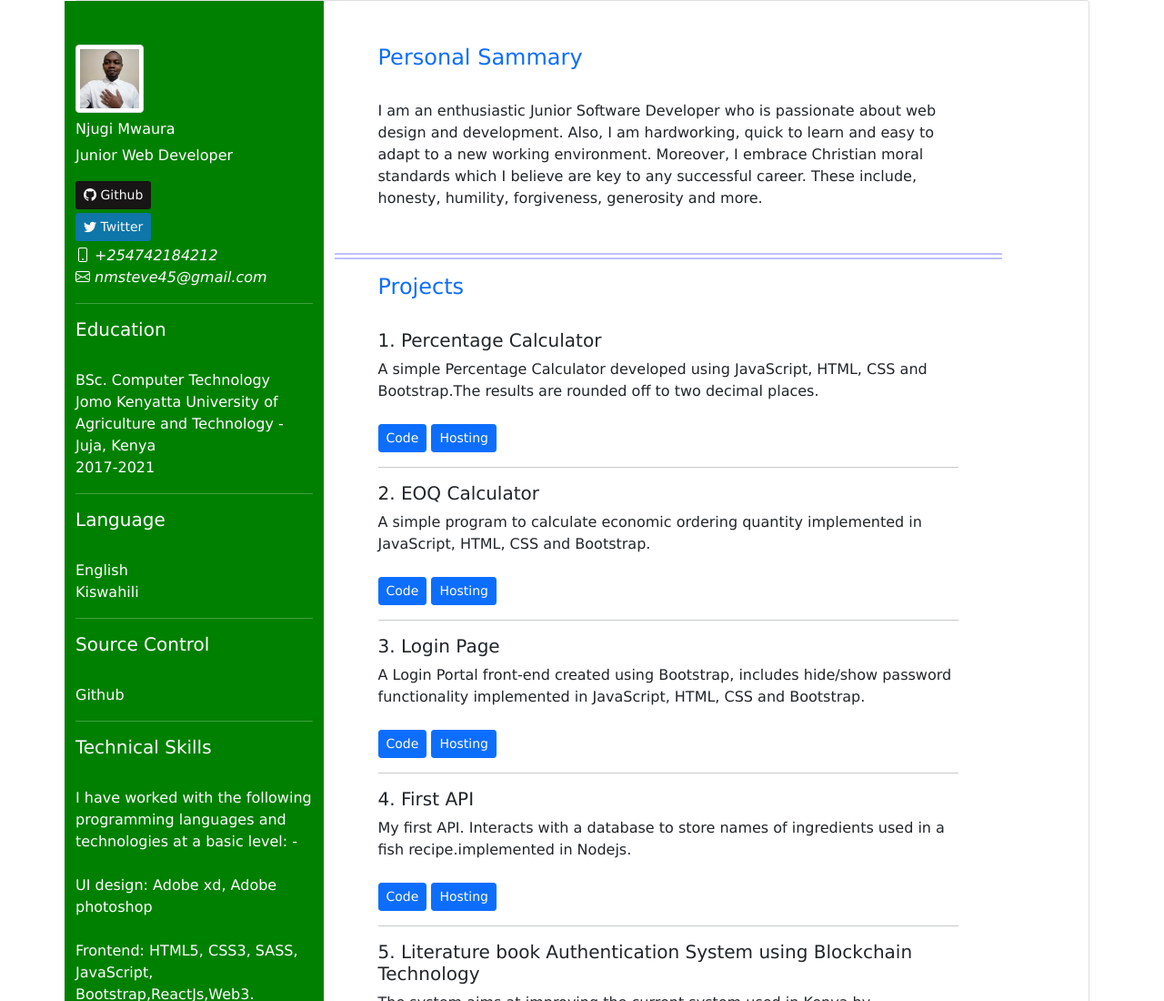
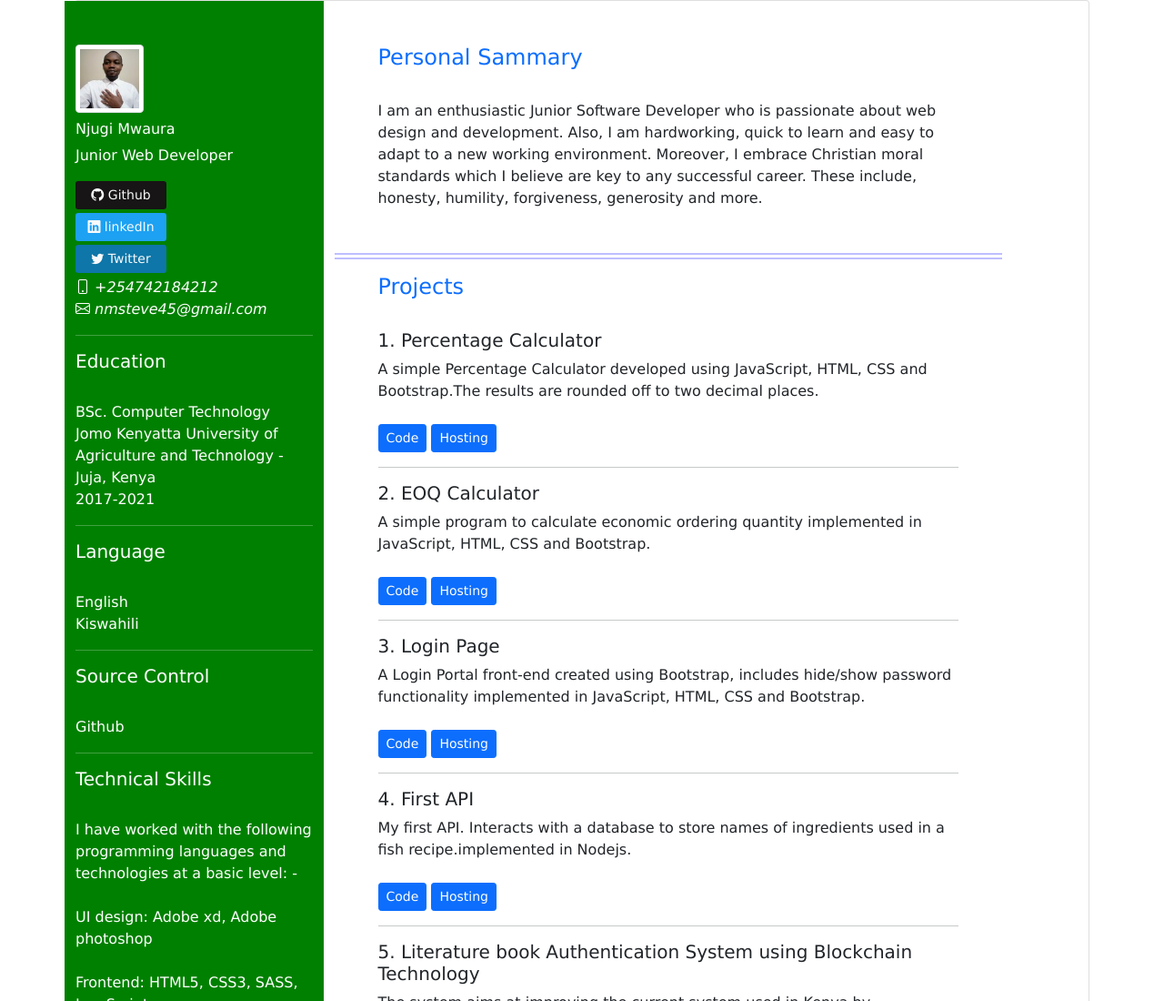
Before and after one commit to nmsteve/Front-End, a website: page index.html in a window 1280 px wide. Shown: the top 1100 px of the page at 91% size. Drawn offline with nearby package versions, Linux system fonts and the light colour scheme.

Commit message:
update to social buttons

```diff
--- a/index.html
+++ b/index.html
@@ -31,6 +31,7 @@
 
 
               <a href="https://github.com/nmsteve" class="btn btn-sm github-btn text-light mb-1"><i class="bi-github"></i> Github</a> <br>
+              <a href="https://www.linkedin.com/in/stephen-njugi/" class="btn btn-sm btn-linkedin text-light mb-1"><i class="bi-linkedin "></i> linkedIn</a> <br>
               <a href="https://twitter.com/Mwaura_Njugi" class="btn btn-sm btn-twitter text-light mb-1"><i class="bi-twitter "></i> Twitter</a> <br>
               <i class="bi bi-phone"> +254742184212</i> <br>
               <i class="bi bi-envelope"> nmsteve45@gmail.com</i>
--- a/style.css
+++ b/style.css
@@ -2,14 +2,17 @@
 
 .github-btn{
     background-color: #171515;
+    width: 100px;
 }
 
 .btn-linkedin{
     background-color: #1DA1F2;
+    width: 100px;
 }
 
 .btn-twitter {
     background-color: #0e76a8;
+    width: 100px;
 }
 
 .link-style {
```
